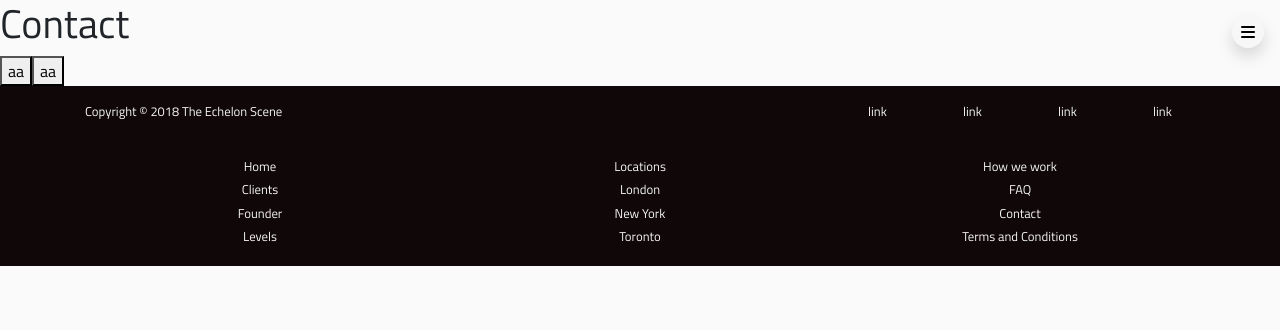
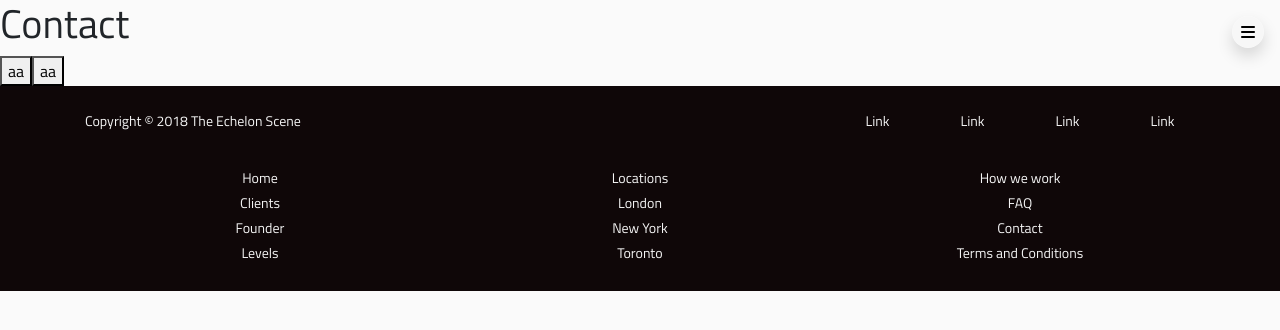
Before and after one commit to mateuszskibicki/theechelonscene-ts, a React (Create React App) app: page /contact in a window 1280 px wide. Shown: the top 330 px of the page. Built offline with nearby package versions, Linux system fonts and the light colour scheme.

Commit message:
footer and navbar

```diff
--- a/src/components/layout/Footer.tsx
+++ b/src/components/layout/Footer.tsx
@@ -3,23 +3,23 @@ import { FooterLink } from "./FooterLink";
 
 export const Footer: React.FC = (): JSX.Element => {
   return (
-    <div className="footer py-3">
+    <div className="footer py-4">
       <div className="container">
         <div className="row">
           <div className="col-12 col-md-8 mb-3">
-            <p className="small mb-1 text-center d-md-none white-smoke">
+            <p className="footer__name mb-1 text-center d-md-none white-smoke">
               Copyright © 2018 The Echelon Scene
             </p>
-            <p className="small mb-1 d-none d-md-block white-smoke">
+            <p className="footer__name mb-1 d-none d-md-block white-smoke">
               Copyright © 2018 The Echelon Scene
             </p>
           </div>
           <div className="col-12 col-md-4 ml-auto">
             <div className="row d-flex flex-row justify-content-around">
-              <span className="mb-1 small white-smoke">link</span>
-              <span className="mb-1 small white-smoke">link</span>
-              <span className="mb-1 small white-smoke">link</span>
-              <span className="mb-1 small white-smoke">link</span>
+              <FooterLink url="/" name="Link" />
+              <FooterLink url="/" name="Link" />
+              <FooterLink url="/" name="Link" />
+              <FooterLink url="/" name="Link" />
             </div>
           </div>
           <div className="col-6 col-sm-4 mt-3 text-center">
--- a/src/components/layout/FooterLink.tsx
+++ b/src/components/layout/FooterLink.tsx
@@ -11,7 +11,7 @@ export const FooterLink: React.FC<IProps> = ({
   name
 }: IProps): JSX.Element => {
   return (
-    <Link className="small white-smoke mb-1 d-block" to={url}>
+    <Link className="footer__link white-smoke mb-1 d-block" to={url}>
       {name}
     </Link>
   );
--- a/src/components/layout/Navbar.tsx
+++ b/src/components/layout/Navbar.tsx
@@ -30,8 +30,8 @@ export const Navbar: React.FC = (): JSX.Element => {
       <div
         className={
           visible
-            ? "navbar-mobile__main navbar-mobile__main--visible"
-            : "navbar-mobile__main"
+            ? "navbar-mobile__main shadow-xl navbar-mobile__main--visible"
+            : "navbar-mobile__main shadow-xl"
         }
       >
         <ul className="navbar-nav mr-auto">
@@ -72,12 +72,6 @@ export const Navbar: React.FC = (): JSX.Element => {
             active={active === "Location"}
           />
           <NavbarLink
-            url="/tc"
-            name="Terms and conditions"
-            onClick={onClickURL}
-            active={active === "Terms and conditions"}
-          />
-          <NavbarLink
             url="/faq"
             name="FAQ"
             onClick={onClickURL}
--- a/src/scss/04_components/layout/footer.scss
+++ b/src/scss/04_components/layout/footer.scss
@@ -1,4 +1,14 @@
 .footer {
   background-color: $black-dark;
   color: $white-primary;
+  &__name,
+  &__link {
+    font-size: 14px;
+    transition: 0.3s;
+    &:hover {
+      color: $white-primary;
+      text-decoration: none;
+      transform: scale(1.05);
+    }
+  }
 }
--- a/src/scss/04_components/layout/navbar.scss
+++ b/src/scss/04_components/layout/navbar.scss
@@ -23,18 +23,47 @@
   }
 
   &__main {
-    background: #000;
+    background: $black-dark;
     position: fixed;
     z-index: 10;
     left: -100%;
     top: 0;
-    width: 60%;
-    min-height: 100vh;
-    transition: 0.4s;
-    text-align: center;
+    bottom: 0;
+    width: 70%;
+    transition: 0.5s;
+    padding-top: 64px;
+    padding-bottom: 64px;
+    padding-left: 48px;
+    overflow-y: scroll;
+
+    @include media-sm {
+      width: 50%;
+    }
+
+    /* width scrollbar */
+    &::-webkit-scrollbar {
+      display: none;
+      width: 0;
+    }
 
     &--visible {
       left: 0%;
+    }
+  }
+
+  &__item {
+    a {
+      font-size: 14px;
+      display: block;
+      color: $white-primary;
+      text-decoration: none;
+      text-transform: uppercase;
+      margin-bottom: 32px;
+      letter-spacing: 0.5px;
+      &:hover {
+        color: $white-primary;
+        text-decoration: none;
+      }
     }
   }
 }
```
